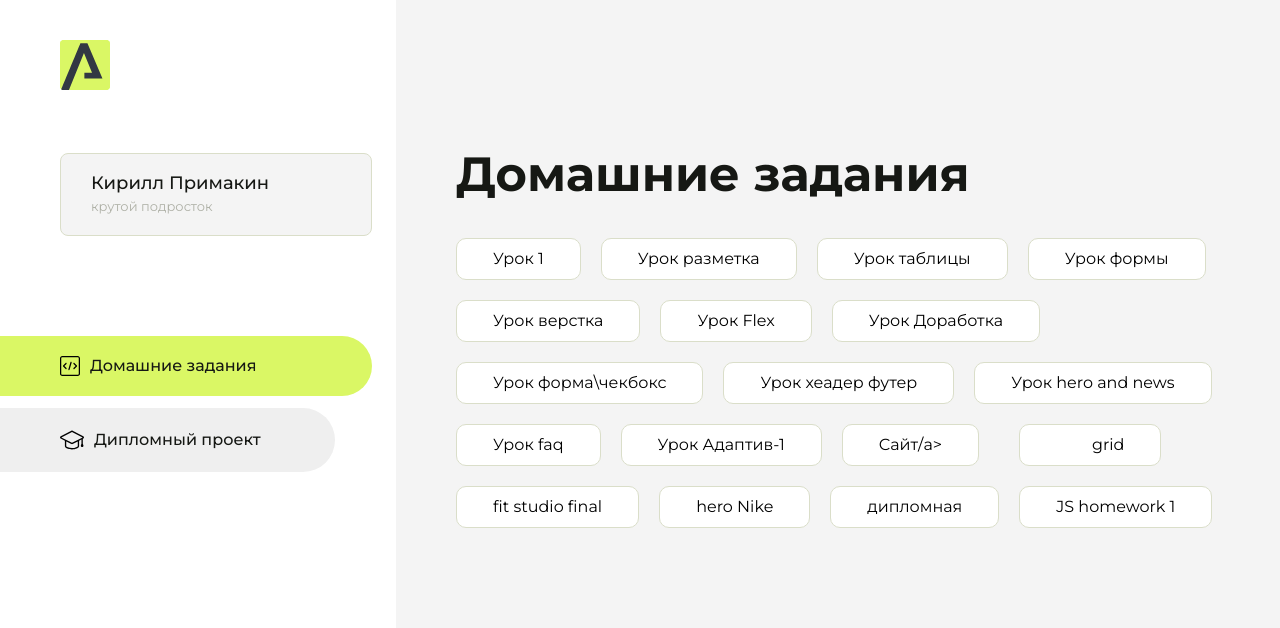
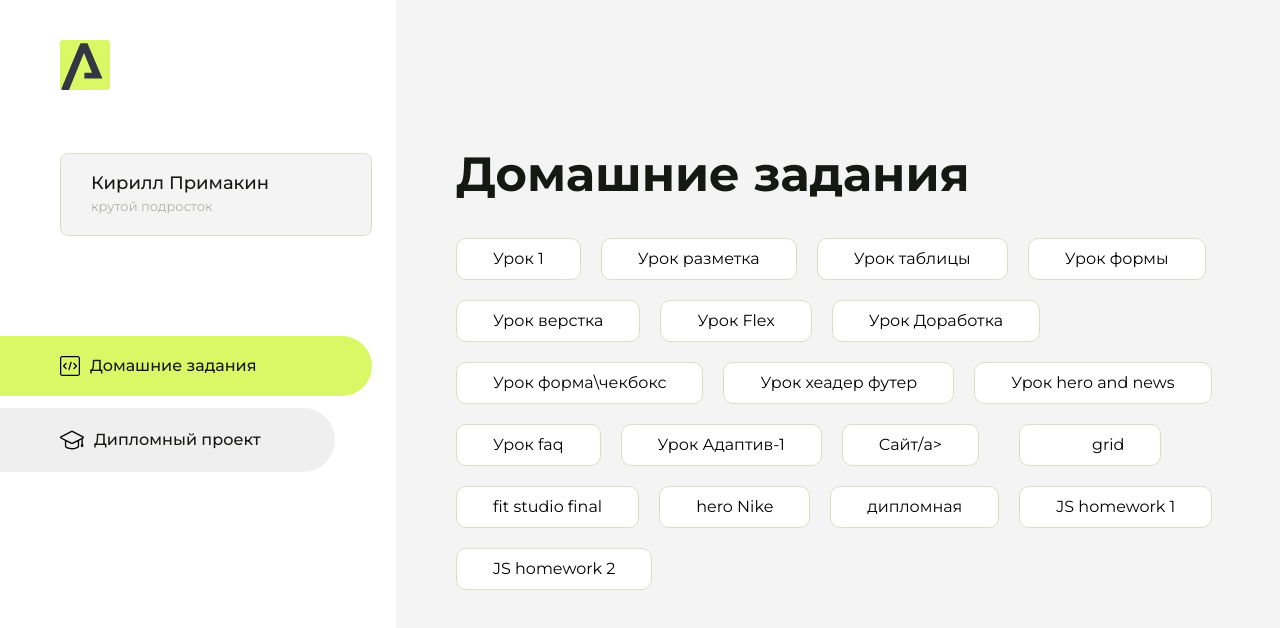
Before and after one commit to elelmana/homework, a plain HTML site: page index.html in a window 1280 px wide. Drawn offline with Linux system fonts and the light colour scheme.

Commit message:
Update index.html

```diff
--- a/index.html
+++ b/index.html
@@ -146,6 +146,9 @@
                     <li class="content__list-item">
                         <a href="homework_One/index.html">JS homework 1</a>
                     </li>
+                    <li class="content__list-item">
+                        <a href="homework_Two/index.html">JS homework 2</a>
+                    </li>
                 </ul>
             </div>
             <div class="content__block hidden" id="diplomBlock">
```
